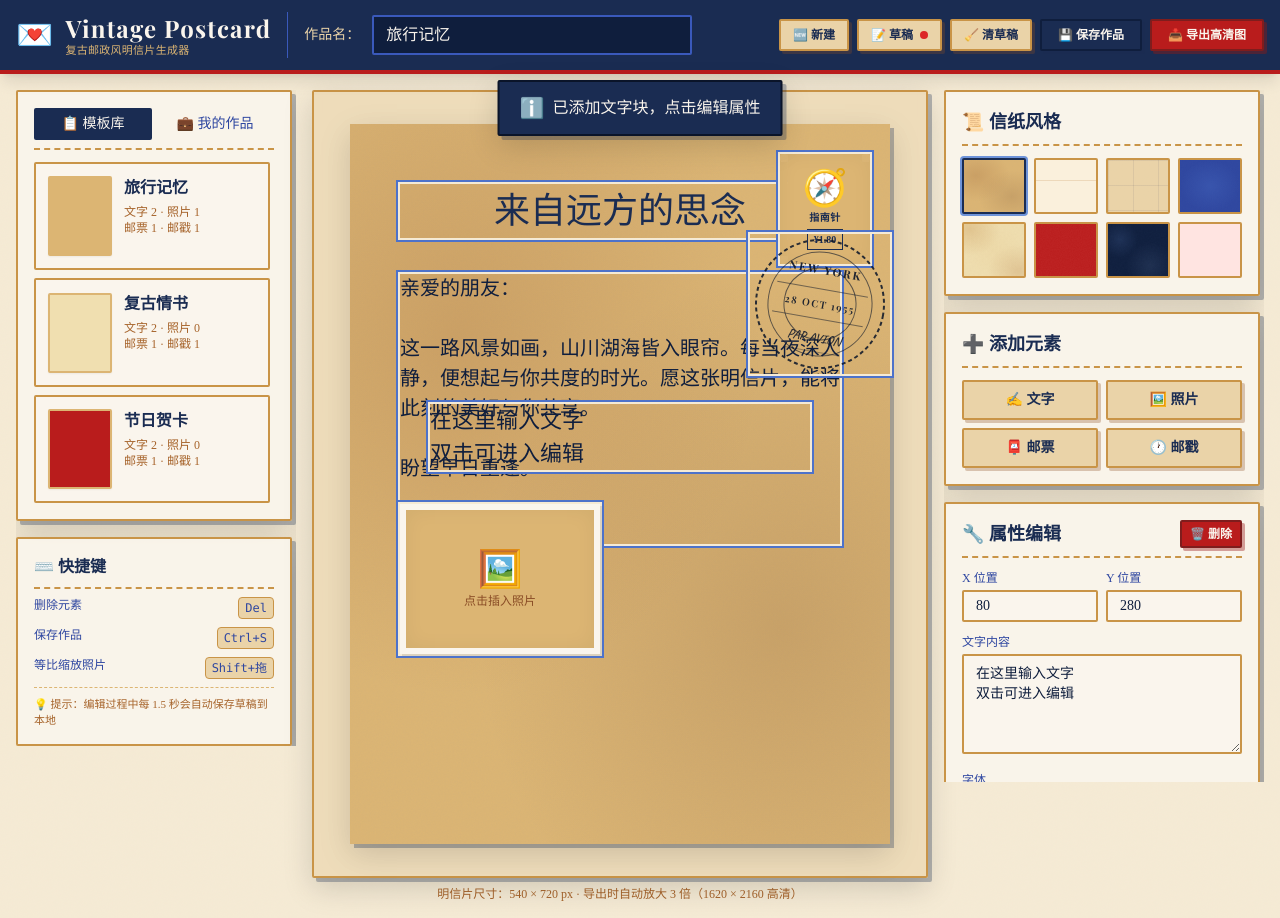
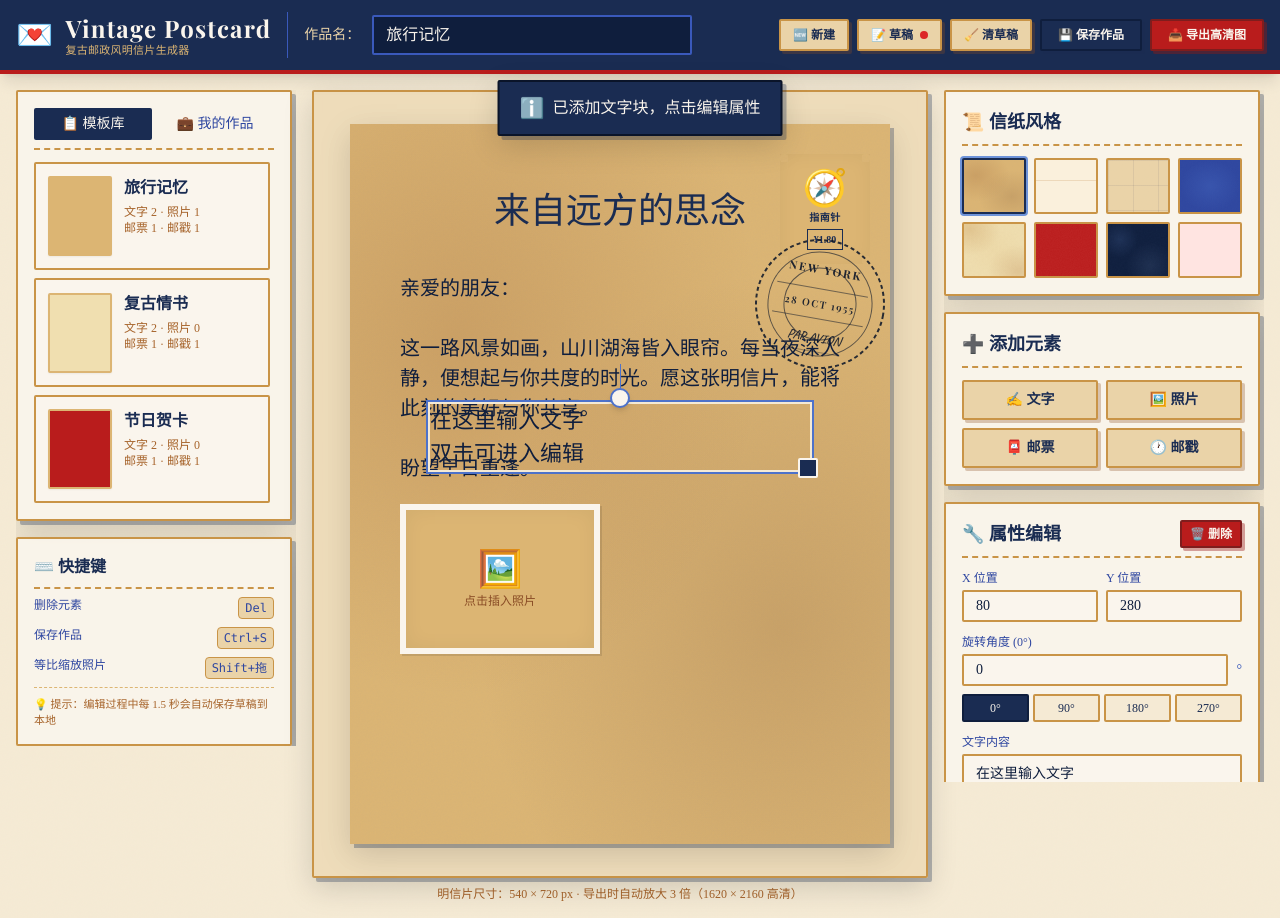
Before and after one commit to 18406572644/lhd061, a Vue app: page / in a window 1280 px wide. Both pictures are taken after a click on the button "✍️ 文字". Built offline with nearby package versions, Linux system fonts and the light colour scheme; a web font is replaced by a local one.

Commit message:
.2719547536993680:50468af15b0372af7dcdcec04af42cb0_6a3363f9f29d16e45cad4145.6a3364ebf29d16e45cad4147.6a3364eb5d69d043929fb6c5:Trae CN.T(2026/6/18 11:24:27)

```diff
--- a/src/App.vue
+++ b/src/App.vue
@@ -79,7 +79,8 @@ function addText() {
  fontSize: 22,
  fontId: 'f1',
  color: '#0f1e3d',
- align: 'left'
+ align: 'left',
+ rotation: 0
  };
  postcard.texts.push(t);
  selectedItem.value = { type: 'texts', id: t.id };
@@ -91,7 +92,8 @@ function addPhoto() {
  src: '',
  x: 170, y: 260 + postcard.photos.length * 30,
  width: 200, height: 150,
- border: true
+ border: true,
+ rotation: 0
  };
  postcard.photos.push(ph);
  selectedItem.value = { type: 'photos', id: ph.id };
@@ -105,7 +107,8 @@ function addStamp() {
  stampId: chosen.id,
  x: 430 - postcard.stamps.length * 10,
  y: 30 + postcard.stamps.length * 115,
- scale: 1
+ scale: 1,
+ rotation: 0
  };
  postcard.stamps.push(s);
  selectedItem.value = { type: 'stamps', id: s.id };
@@ -119,7 +122,8 @@ function addPostmark() {
  postmarkId: chosen.id,
  x: 390 - postcard.postmarks.length * 15,
  y: 110 + postcard.postmarks.length * 30,
- scale: 1
+ scale: 1,
+ rotation: 0
  };
  postcard.postmarks.push(p);
  selectedItem.value = { type: 'postmarks', id: p.id };
@@ -347,6 +351,7 @@ onUnmounted(() => {
           <PostcardCanvas
             ref="canvasComp"
             :model-value="postcard"
+            :selected="selectedItem"
             @update:model-value="updatePostcard"
             @select-item="selectItemHandler"
           />
--- a/src/components/PostcardCanvas.vue
+++ b/src/components/PostcardCanvas.vue
@@ -2,12 +2,14 @@
 import { papers, stamps, postmarks, fonts } from '@/data/assets.js';
 const props = defineProps({
  modelValue: { type: Object, required: true },
+ selected: { type: Object, default: null },
  readOnly: { type: Boolean, default: false }
 });
 const emit = defineEmits(['update:modelValue', 'select-item']);
 const canvasRef = ref(null);
 const dragState = ref(null);
 const resizing = ref(null);
+const rotating = ref(null);
 const paperObj = computed(() => papers.find(p => p.id === props.modelValue.paperId) || papers[0]);
 function getFont(fontId) {
  return fonts.find(f => f.id === fontId) || fonts[0];
@@ -17,6 +19,23 @@ function getStamp(stampId) {
 }
 function getPostmark(pmId) {
  return postmarks.find(p => p.id === pmId);
+}
+function isSelected(type, id) {
+ return props.selected && props.selected.type === type && props.selected.id === id;
+}
+function getItemSize(type, item) {
+ switch (type) {
+ case 'texts':
+ return { w: item.width, h: 100 };
+ case 'photos':
+ return { w: item.width, h: item.height };
+ case 'stamps':
+ return { w: 90 * (item.scale || 1), h: 110 * (item.scale || 1) };
+ case 'postmarks':
+ return { w: 140 * (item.scale || 1), h: 140 * (item.scale || 1) };
+ default:
+ return { w: 100, h: 100 };
+ }
 }
 function updateField(key, value) {
  emit('update:modelValue', { ...props.modelValue, [key]: value });
@@ -111,6 +130,46 @@ function stopResize() {
  document.removeEventListener('mousemove', onResize);
  document.removeEventListener('mouseup', stopResize);
 }
+function startRotate(e, type, itemId) {
+ if (props.readOnly)
+ return;
+ e.stopPropagation();
+ e.preventDefault();
+ const canvasRect = canvasRef.value.getBoundingClientRect();
+ const arr = props.modelValue[type];
+ const item = arr.find(i => i.id === itemId);
+ if (!item)
+ return;
+ const size = getItemSize(type, item);
+ const centerX = canvasRect.left + item.x + size.w / 2;
+ const centerY = canvasRect.top + item.y + size.h / 2;
+ const startAngle = Math.atan2(e.clientY - centerY, e.clientX - centerX) * 180 / Math.PI;
+ const startRotation = item.rotation || 0;
+ rotating.value = { type, itemId, centerX, centerY, startAngle, startRotation };
+ selectItem(type, itemId);
+ document.addEventListener('mousemove', onRotate);
+ document.addEventListener('mouseup', stopRotate);
+}
+function onRotate(e) {
+ if (!rotating.value)
+ return;
+ const { type, itemId, centerX, centerY, startAngle, startRotation } = rotating.value;
+ let currentAngle = Math.atan2(e.clientY - centerY, e.clientX - centerX) * 180 / Math.PI;
+ let delta = currentAngle - startAngle;
+ let newRotation = startRotation + delta;
+ if (e.shiftKey) {
+ newRotation = Math.round(newRotation / 15) * 15;
+ }
+ newRotation = ((newRotation % 360) + 360) % 360;
+ if (newRotation > 180)
+ newRotation -= 360;
+ updateItem(type, itemId, { rotation: Math.round(newRotation * 100) / 100 });
+}
+function stopRotate() {
+ rotating.value = null;
+ document.removeEventListener('mousemove', onRotate);
+ document.removeEventListener('mouseup', stopRotate);
+}
 function stampBox(scale = 1) {
  return { w: 90 * scale, h: 110 * scale };
 }
@@ -136,12 +195,14 @@ defineExpose({ canvasRef });
         v-for="txt in modelValue.texts"
         :key="txt.id"
         class="absolute cursor-move group"
-        :class="{ 'ring-2 ring-navy-500 ring-offset-2 ring-offset-kraft-100': !readOnly }"
+        :class="{ 'ring-2 ring-navy-500 ring-offset-2 ring-offset-kraft-100': !readOnly && isSelected('texts', txt.id) }"
         :style="{
           left: txt.x + 'px',
           top: txt.y + 'px',
           width: txt.width + 'px',
-          minHeight: '40px'
+          minHeight: '40px',
+          transform: `rotate(${txt.rotation || 0}deg)`,
+          transformOrigin: 'center center'
         }"
         @mousedown="startDrag($event, 'texts', txt.id)"
         @click.stop="selectItem('texts', txt.id)"
@@ -159,8 +220,19 @@ defineExpose({ canvasRef });
           class="w-full"
         >{{ txt.content || '（空文字）' }}</div>
         <div
-          v-if="!readOnly"
-          class="absolute -bottom-2 -right-2 w-5 h-5 bg-navy-800 border-2 border-kraft-50 cursor-se-resize rounded-sm opacity-0 group-hover:opacity-100 transition-opacity z-10"
+          v-if="!readOnly && isSelected('texts', txt.id)"
+          class="absolute -top-10 left-1/2 -translate-x-1/2 flex flex-col items-center"
+        >
+          <div class="w-px h-6 bg-navy-500"></div>
+          <div
+            class="w-5 h-5 bg-kraft-50 border-2 border-navy-500 rounded-full cursor-grab active:cursor-grabbing shadow-md hover:scale-110 transition-transform z-20"
+            title="拖拽旋转（按住 Shift 以 15° 步进）"
+            @mousedown="startRotate($event, 'texts', txt.id)"
+          ></div>
+        </div>
+        <div
+          v-if="!readOnly && isSelected('texts', txt.id)"
+          class="absolute -bottom-2 -right-2 w-5 h-5 bg-navy-800 border-2 border-kraft-50 cursor-se-resize rounded-sm z-10"
           @mousedown="startResize($event, 'texts', txt.id)"
         ></div>
       </div>
@@ -169,12 +241,14 @@ defineExpose({ canvasRef });
         v-for="ph in modelValue.photos"
         :key="ph.id"
         class="absolute cursor-move group"
-        :class="{ 'ring-2 ring-navy-500 ring-offset-2 ring-offset-kraft-100': !readOnly }"
+        :class="{ 'ring-2 ring-navy-500 ring-offset-2 ring-offset-kraft-100': !readOnly && isSelected('photos', ph.id) }"
         :style="{
           left: ph.x + 'px',
           top: ph.y + 'px',
           width: ph.width + 'px',
-          height: ph.height + 'px'
+          height: ph.height + 'px',
+          transform: `rotate(${ph.rotation || 0}deg)`,
+          transformOrigin: 'center center'
         }"
         @mousedown="startDrag($event, 'photos', ph.id)"
         @click.stop="selectItem('photos', ph.id)"
@@ -197,8 +271,19 @@ defineExpose({ canvasRef });
           </div>
         </div>
         <div
-          v-if="!readOnly"
-          class="absolute -bottom-2 -right-2 w-5 h-5 bg-navy-800 border-2 border-kraft-50 cursor-se-resize rounded-sm opacity-0 group-hover:opacity-100 transition-opacity z-10"
+          v-if="!readOnly && isSelected('photos', ph.id)"
+          class="absolute -top-10 left-1/2 -translate-x-1/2 flex flex-col items-center"
+        >
+          <div class="w-px h-6 bg-navy-500"></div>
+          <div
+            class="w-5 h-5 bg-kraft-50 border-2 border-navy-500 rounded-full cursor-grab active:cursor-grabbing shadow-md hover:scale-110 transition-transform z-20"
+            title="拖拽旋转（按住 Shift 以 15° 步进）"
+            @mousedown="startRotate($event, 'photos', ph.id)"
+          ></div>
+        </div>
+        <div
+          v-if="!readOnly && isSelected('photos', ph.id)"
+          class="absolute -bottom-2 -right-2 w-5 h-5 bg-navy-800 border-2 border-kraft-50 cursor-se-resize rounded-sm z-10"
           @mousedown="startResize($event, 'photos', ph.id)"
         ></div>
       </div>
@@ -207,12 +292,14 @@ defineExpose({ canvasRef });
         v-for="ins in modelValue.stamps"
         :key="ins.id"
         class="absolute cursor-move group"
-        :class="{ 'ring-2 ring-navy-500 ring-offset-2 ring-offset-kraft-100': !readOnly }"
+        :class="{ 'ring-2 ring-navy-500 ring-offset-2 ring-offset-kraft-100': !readOnly && isSelected('stamps', ins.id) }"
         :style="{
           left: ins.x + 'px',
           top: ins.y + 'px',
           width: stampBox(ins.scale).w + 'px',
-          height: stampBox(ins.scale).h + 'px'
+          height: stampBox(ins.scale).h + 'px',
+          transform: `rotate(${ins.rotation || 0}deg)`,
+          transformOrigin: 'center center'
         }"
         @mousedown="startDrag($event, 'stamps', ins.id)"
         @click.stop="selectItem('stamps', ins.id)"
@@ -237,18 +324,31 @@ defineExpose({ canvasRef });
             </div>
           </div>
         </template>
+        <div
+          v-if="!readOnly && isSelected('stamps', ins.id)"
+          class="absolute -top-10 left-1/2 -translate-x-1/2 flex flex-col items-center"
+        >
+          <div class="w-px h-6 bg-navy-500"></div>
+          <div
+            class="w-5 h-5 bg-kraft-50 border-2 border-navy-500 rounded-full cursor-grab active:cursor-grabbing shadow-md hover:scale-110 transition-transform z-20"
+            title="拖拽旋转（按住 Shift 以 15° 步进）"
+            @mousedown="startRotate($event, 'stamps', ins.id)"
+          ></div>
+        </div>
       </div>
 
       <div
         v-for="ins in modelValue.postmarks"
         :key="ins.id"
         class="absolute cursor-move pointer-events-auto group"
-        :class="{ 'ring-2 ring-navy-500 ring-offset-2 ring-offset-kraft-100': !readOnly }"
+        :class="{ 'ring-2 ring-navy-500 ring-offset-2 ring-offset-kraft-100': !readOnly && isSelected('postmarks', ins.id) }"
         :style="{
           left: ins.x + 'px',
           top: ins.y + 'px',
           width: pmBox(ins.scale).w + 'px',
-          height: pmBox(ins.scale).h + 'px'
+          height: pmBox(ins.scale).h + 'px',
+          transform: `rotate(${ins.rotation || 0}deg)`,
+          transformOrigin: 'center center'
         }"
         @mousedown="startDrag($event, 'postmarks', ins.id)"
         @click.stop="selectItem('postmarks', ins.id)"
@@ -296,6 +396,17 @@ defineExpose({ canvasRef });
             <line x1="42" y1="118" x2="98" y2="118" :stroke="getPostmark(ins.postmarkId).color" stroke-width="0.8" opacity="0.4"/>
           </svg>
         </template>
+        <div
+          v-if="!readOnly && isSelected('postmarks', ins.id)"
+          class="absolute -top-10 left-1/2 -translate-x-1/2 flex flex-col items-center"
+        >
+          <div class="w-px h-6 bg-navy-500"></div>
+          <div
+            class="w-5 h-5 bg-kraft-50 border-2 border-navy-500 rounded-full cursor-grab active:cursor-grabbing shadow-md hover:scale-110 transition-transform z-20"
+            title="拖拽旋转（按住 Shift 以 15° 步进）"
+            @mousedown="startRotate($event, 'postmarks', ins.id)"
+          ></div>
+        </div>
       </div>
 
       <div v-if="readOnly" class="absolute inset-0 pointer-events-none"></div>
--- a/src/components/PropertyPanel.vue
+++ b/src/components/PropertyPanel.vue
@@ -60,6 +60,7 @@ const aligns = [
   { v: 'center', icon: '⬌' },
   { v: 'right', icon: '➡' }
 ]
+const rotationPresets = [0, 90, 180, 270]
 </script>
 
 <template>
@@ -111,6 +112,32 @@ const aligns = [
             <input type="number" class="input-field !py-1 !text-sm"
               :value="selectedItem.y"
               @input="updateItem(selected.type, selected.id, { y: +$event.target.value || 0 })" />
+          </div>
+        </div>
+
+        <div>
+          <label class="block text-navy-700 font-serif-sc mb-1 text-xs">旋转角度 ({{ selectedItem.rotation || 0 }}°)</label>
+          <div class="flex gap-2 items-center">
+            <input
+              type="number"
+              class="input-field !py-1 !text-sm flex-1"
+              :value="selectedItem.rotation || 0"
+              min="-180"
+              max="180"
+              step="1"
+              @input="updateItem(selected.type, selected.id, { rotation: +$event.target.value || 0 })"
+            />
+            <span class="text-navy-600 font-serif-sc text-sm">°</span>
+          </div>
+          <div class="flex gap-1 mt-2">
+            <button
+              v-for="deg in rotationPresets" :key="deg"
+              class="flex-1 py-1 rounded-sm border-2 transition-all text-xs font-serif-sc"
+              :class="(selectedItem.rotation || 0) === deg ? 'bg-navy-800 text-kraft-50 border-navy-900' : 'bg-kraft-100 text-navy-800 border-kraft-400 hover:border-navy-500'"
+              @click="updateItem(selected.type, selected.id, { rotation: deg })"
+            >
+              {{ deg }}°
+            </button>
           </div>
         </div>
 
--- a/src/data/assets.js
+++ b/src/data/assets.js
@@ -75,35 +75,35 @@ export const defaultTemplates = [
     id: 'tpl1', name: '旅行记忆',
     paperId: 'p1',
     texts: [
-      { id: 'tx1', content: '来自远方的思念', x: 50, y: 60, width: 440, fontSize: 36, fontId: 'f5', color: '#1a2c52', align: 'center' },
-      { id: 'tx2', content: '亲爱的朋友：\n\n这一路风景如画，山川湖海皆入眼帘。每当夜深人静，便想起与你共度的时光。愿这张明信片，能将此刻的美好与你共享。\n\n盼望早日重逢。\n\n—— 旅人 敬上', x: 50, y: 150, width: 440, fontSize: 20, fontId: 'f2', color: '#0f1e3d', align: 'left' }
+      { id: 'tx1', content: '来自远方的思念', x: 50, y: 60, width: 440, fontSize: 36, fontId: 'f5', color: '#1a2c52', align: 'center', rotation: 0 },
+      { id: 'tx2', content: '亲爱的朋友：\n\n这一路风景如画，山川湖海皆入眼帘。每当夜深人静，便想起与你共度的时光。愿这张明信片，能将此刻的美好与你共享。\n\n盼望早日重逢。\n\n—— 旅人 敬上', x: 50, y: 150, width: 440, fontSize: 20, fontId: 'f2', color: '#0f1e3d', align: 'left', rotation: 0 }
     ],
     photos: [
-      { id: 'ph1', src: '', x: 50, y: 380, width: 200, height: 150, border: true }
+      { id: 'ph1', src: '', x: 50, y: 380, width: 200, height: 150, border: true, rotation: 0 }
     ],
-    stamps: [{ id: 'st1', stampId: 's7', x: 430, y: 30, scale: 1 }],
-    postmarks: [{ id: 'pm_ins1', postmarkId: 'pm4', x: 400, y: 110, scale: 1 }]
+    stamps: [{ id: 'st1', stampId: 's7', x: 430, y: 30, scale: 1, rotation: 0 }],
+    postmarks: [{ id: 'pm_ins1', postmarkId: 'pm4', x: 400, y: 110, scale: 1, rotation: 0 }]
   },
   {
     id: 'tpl2', name: '复古情书',
     paperId: 'p5',
     texts: [
-      { id: 'tx1', content: 'My Dearest,', x: 60, y: 50, width: 420, fontSize: 42, fontId: 'f4', color: '#7f1d1d', align: 'left' },
-      { id: 'tx2', content: 'Words cannot express how much I miss you. Each day without you feels like an eternity. I count the moments until we meet again.\n\nForever yours,\n❤️', x: 60, y: 140, width: 420, fontSize: 22, fontId: 'f3', color: '#5c3423', align: 'left' }
+      { id: 'tx1', content: 'My Dearest,', x: 60, y: 50, width: 420, fontSize: 42, fontId: 'f4', color: '#7f1d1d', align: 'left', rotation: 0 },
+      { id: 'tx2', content: 'Words cannot express how much I miss you. Each day without you feels like an eternity. I count the moments until we meet again.\n\nForever yours,\n❤️', x: 60, y: 140, width: 420, fontSize: 22, fontId: 'f3', color: '#5c3423', align: 'left', rotation: 0 }
     ],
     photos: [],
-    stamps: [{ id: 'st1', stampId: 's3', x: 430, y: 30, scale: 1 }],
-    postmarks: [{ id: 'pm_ins1', postmarkId: 'pm2', x: 400, y: 100, scale: 1 }]
+    stamps: [{ id: 'st1', stampId: 's3', x: 430, y: 30, scale: 1, rotation: 0 }],
+    postmarks: [{ id: 'pm_ins1', postmarkId: 'pm2', x: 400, y: 100, scale: 1, rotation: 0 }]
   },
   {
     id: 'tpl3', name: '节日贺卡',
     paperId: 'p6',
     texts: [
-      { id: 'tx1', content: '恭贺新禧', x: 50, y: 80, width: 440, fontSize: 56, fontId: 'f5', color: '#ffd700', align: 'center' },
-      { id: 'tx2', content: '愿新的一年\n平安喜乐 · 万事如意', x: 50, y: 220, width: 440, fontSize: 28, fontId: 'f8', color: '#fef2f2', align: 'center' }
+      { id: 'tx1', content: '恭贺新禧', x: 50, y: 80, width: 440, fontSize: 56, fontId: 'f5', color: '#ffd700', align: 'center', rotation: 0 },
+      { id: 'tx2', content: '愿新的一年\n平安喜乐 · 万事如意', x: 50, y: 220, width: 440, fontSize: 28, fontId: 'f8', color: '#fef2f2', align: 'center', rotation: 0 }
     ],
     photos: [],
-    stamps: [{ id: 'st1', stampId: 's11', x: 430, y: 30, scale: 1 }],
-    postmarks: [{ id: 'pm_ins1', postmarkId: 'pm5', x: 400, y: 110, scale: 1 }]
+    stamps: [{ id: 'st1', stampId: 's11', x: 430, y: 30, scale: 1, rotation: 0 }],
+    postmarks: [{ id: 'pm_ins1', postmarkId: 'pm5', x: 400, y: 110, scale: 1, rotation: 0 }]
   }
 ]
```
